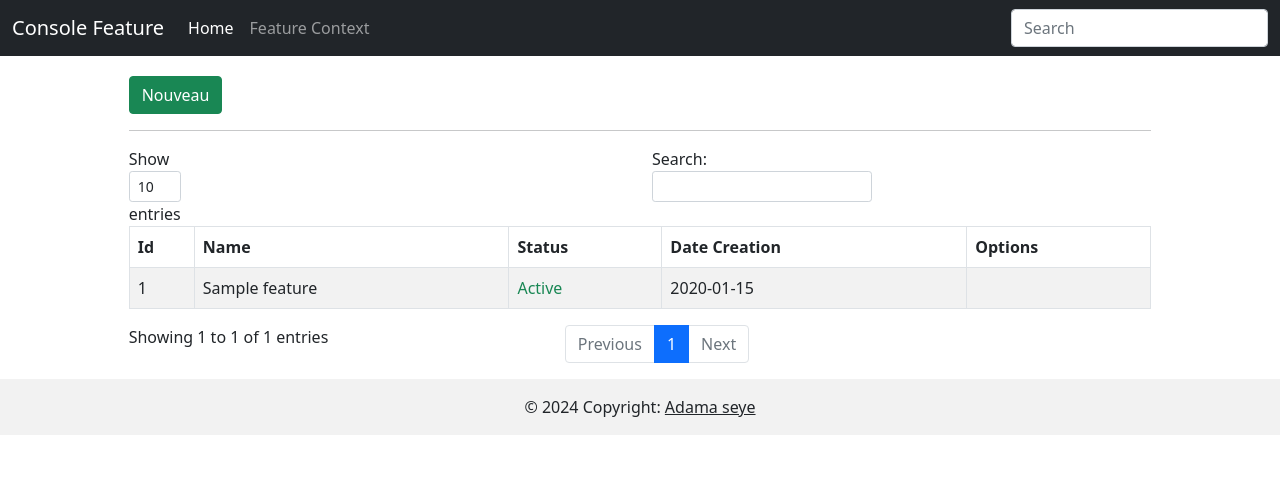
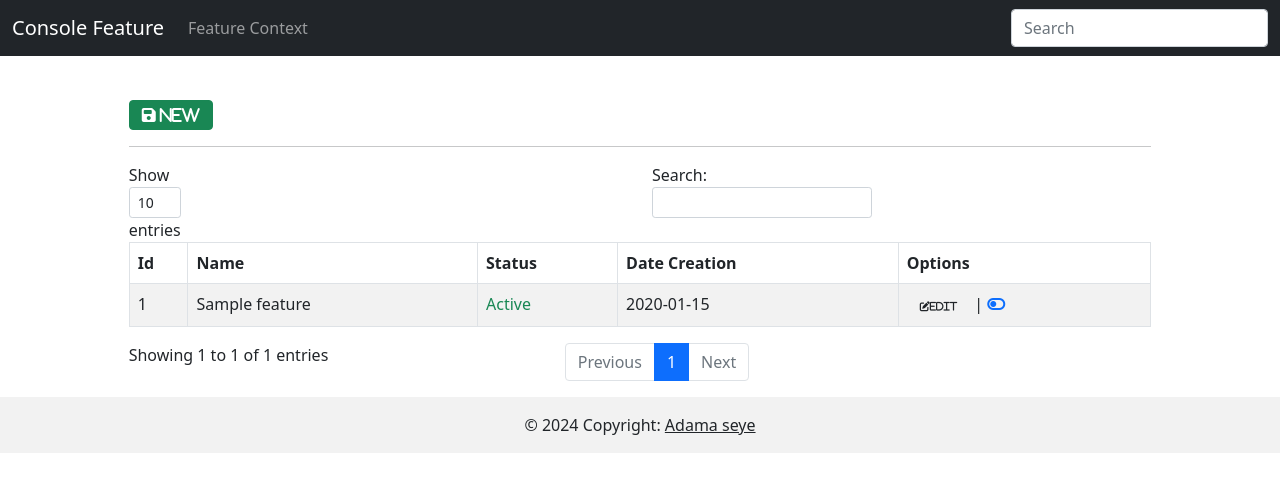
Before and after one commit to SENCOINSN/flipmanager, a Spring app: page /feature in a window 1280 px wide. Shown: the top 492 px of the page. Run offline with Thymeleaf, Linux system fonts and the light colour scheme; the template is opened without the code that fills it: most values are stand-ins (such as "Sample title", 1, 10 or a date in 2020); data that the repository does not hold is empty; some libraries are stand-ins or nearby versions.

Commit message:
edit and change status flip

```diff
--- a/src/main/java/com/feature/flipmanagement/dto/FeatureDTO.java
+++ b/src/main/java/com/feature/flipmanagement/dto/FeatureDTO.java
@@ -5,5 +5,6 @@ import java.util.Date;
 public record FeatureDTO(String uuid,
                          String nameFeature,
                          boolean activate,
+                         String descriptionFeature,
                          Date createAt) {
 }
--- a/src/main/java/com/feature/flipmanagement/mapper/FeatureMapper.java
+++ b/src/main/java/com/feature/flipmanagement/mapper/FeatureMapper.java
@@ -8,7 +8,7 @@ public class FeatureMapper {
 
     public static FeatureDTO featureToFeatureDTO(FeatureFlip feature) {
         return new FeatureDTO(
-                feature.getUuid(), feature.getNameFeature(), feature.isActivate(), feature.getCreateAt());
+                feature.getUuid(), feature.getNameFeature(), feature.isActivate(), feature.getDescriptionFeature(),feature.getCreateAt());
 
     }
 
--- a/src/main/resources/templates/feature.html
+++ b/src/main/resources/templates/feature.html
@@ -13,9 +13,10 @@
         <div th:if="${message}">
             <label th:text="${message}" style="color:green;"></label>
         </div>
+        <br>
 
         <div class="panel-heading">
-            <a href="#" class="btn btn-success fa fa-save nbtn pull-right">Nouveau</a>
+            <a href="#" class="btn btn-success fa fa-save nbtn pull-right"> New</a>
         </div>
         <hr>
         <div class="panel panel-body">
@@ -38,10 +39,15 @@
                         <span class="text-danger"  th:unless="${feature.activate}">Inactive</span>
                     </td>
                     <td th:text="${#dates.format(feature.createAt, 'yyyy-MM-dd')}"></td>
-                    <td></td>
 
-                   <!-- <td><a th:href="@{getAgence/(id=${agence.id})}" class="btn btn-primary act1 fa fa-edit">Edit</a> |
-                        <a th:href="@{deleteAgence/(id=${agence.id})}" class="btn btn-danger dbtn"><i class="fa fa-trash"></i></a></td>-->
+                <td>
+                    <a style="font-size: 10px;" th:href="@{getFeature(uuid=${feature.uuid})}" class="btn fa fa-edit act1">Edit</a> |
+                    <a th:href="@{changeStatus(uuid=${feature.uuid})}">
+                         <span th:if="${feature.activate}"> <i class="fa fa-toggle-off"></i></span>
+                        <span th:unless="${feature.activate}"><i class="fa fa-toggle-on"></i></span>
+
+                    </a>
+                </td>
                 </tr>
                 </tbody>
 
@@ -60,16 +66,6 @@
                             <button type="button"  class="btn-close" data-dismiss="modal" aria-label="Close"></button>
                         </div>
                         <div class="modal-body">
-                            <!--<div class="form-group">
-                                <p style="color:red" th:errors="*{nameFeature}"> </p>
-                                <label for="nameFeature" class="col-form-label">Name feature</label>
-                                <input class="form-control" id="nameFeature"  th:field="*{nameFeature}" />
-                            </div>
-                            <div class="form-group">
-                                <label for="descriptionFeature" class="col-form-label">Description :</label>
-                                <input type="text" class="form-control" id="descriptionFeature" th:field="*{descriptionFeature}" value="" />
-                            </div>-->
-
                             <div class="form-group">
                               <!--  <label for="uuid" class="col-form-label">Identifiant</label>-->
                                 <input class="form-control" id="uuid" name="uuid" value="" readonly/>
@@ -83,7 +79,7 @@
                             </div>
                             <div class="form-group">
                                 <label for="descriptionFeature" class="col-form-label">Description :</label>
-                                <input type="text" class="form-control" id="descriptionFeature" name="descriptionFeature" value="" />
+                                <textarea type="text" class="form-control" id="descriptionFeature" name="descriptionFeature" value=""></textarea>
 
                             </div>
 
@@ -111,8 +107,11 @@
                 event.preventDefault();
                 var href = $(this).attr('href');
                 var text = $(this).text();
+                //console.log(text)
                 if (text === 'Edit') {
+                    //console.log("edit")
                     $.get(href, function(feature) {
+                        //console.log("feature ",JSON.stringify(feature))
                         $('.myForm #uuid').val(feature.uuid)
                         $('.myForm #nameFeature').val(feature.nameFeature)
                         $('.myForm #descriptionFeature').val(feature.descriptionFeature)
--- a/src/main/resources/templates/layout.html
+++ b/src/main/resources/templates/layout.html
@@ -6,6 +6,7 @@ xmlns:layout="http://www.ultraq.net.nz/thymeleaf/layout">
     <title>Feature Flip Management</title>
     <link  href="/css/bootstrap.min.css"  rel="stylesheet">
     <link  href="/css/bootstrap.min.css" th:href="@{/css/bootstrap.min.css}" rel="stylesheet">
+    <link rel="stylesheet" href="https://cdnjs.cloudflare.com/ajax/libs/font-awesome/6.6.0/css/all.min.css" integrity="sha512-Kc323vGBEqzTmouAECnVceyQqyqdsSiqLQISBL29aUW4U/M7pSPA/gEUZQqv1cwx4OnYxTxve5UMg5GT6L4JJg==" crossorigin="anonymous" referrerpolicy="no-referrer" />
     <style>
         .bd-placeholder-img {
             font-size: 1.125rem;
@@ -30,18 +31,18 @@ xmlns:layout="http://www.ultraq.net.nz/thymeleaf/layout">
 <main>
     <nav class="navbar navbar-expand navbar-dark bg-dark" aria-label="Second navbar example">
         <div class="container-fluid">
-            <a class="navbar-brand" href="#">Console Feature </a>
+            <a class="navbar-brand" th:href="@{/feature/console}">Console Feature </a>
             <button class="navbar-toggler" type="button" data-bs-toggle="collapse" data-bs-target="#navbarsExample02" aria-controls="navbarsExample02" aria-expanded="false" aria-label="Toggle navigation">
                 <span class="navbar-toggler-icon"></span>
             </button>
 
             <div class="collapse navbar-collapse" id="navbarsExample02">
                 <ul class="navbar-nav me-auto">
+                    <!--<li class="nav-item">
+                        <a class="nav-link active" aria-current="page" href="#">Home</a>
+                    </li>-->
                     <li class="nav-item">
-                        <a class="nav-link active" aria-current="page" href="#">Home</a>
-                    </li>
-                    <li class="nav-item">
-                        <a class="nav-link" href="#">Feature Context</a>
+                        <a class="nav-link" th:href="@{/feature/context}">Feature Context</a>
                     </li>
                 </ul>
                 <form>
```
Also changed, not shown: src/main/java/com/feature/flipmanagement/service/FeatureImpl.java (+16 -2 lines), src/main/java/com/feature/flipmanagement/web/FeatureController.java (+20 -3 lines), src/main/resources/templates/featureContext.html (added, +16 -0 lines).
